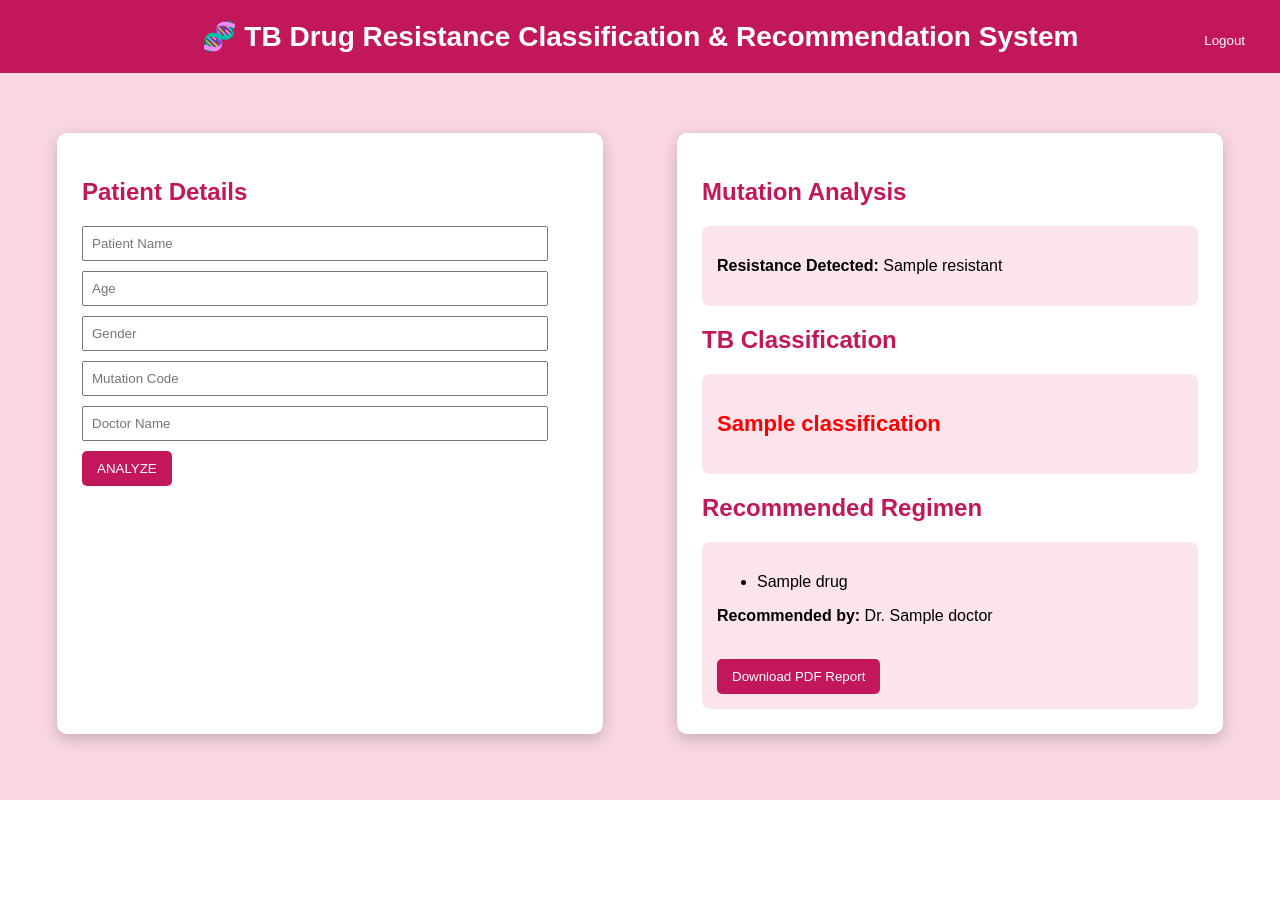
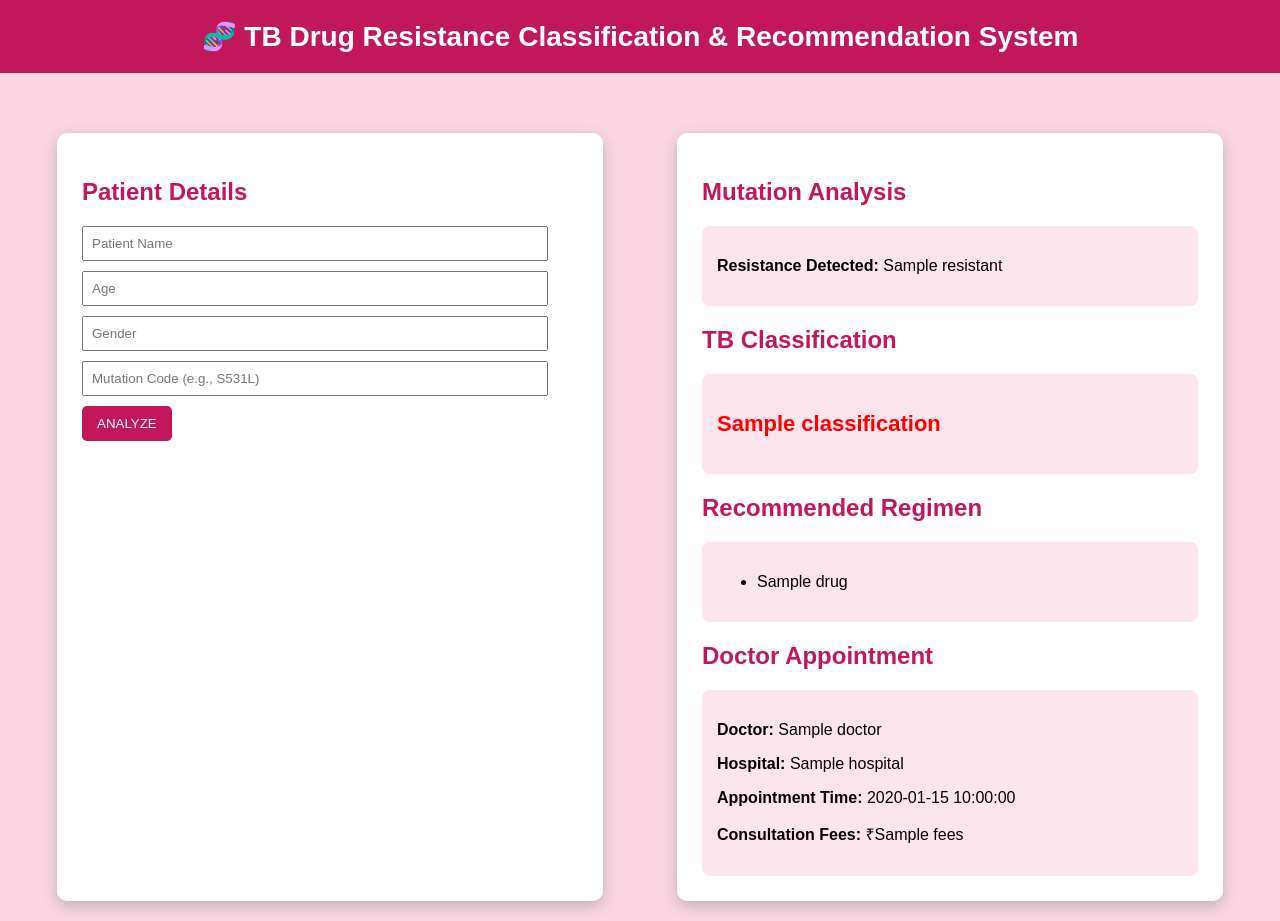
Before and after one commit to Poojitha157/TB-Web-App, a Flask app: template templates/index.html in a window 1280 px wide. Before the commit the page ends 800 px from the top, so only its background shows below. Run offline with Flask 3, Linux system fonts and the light colour scheme; the template is opened without the code that fills it: most values are stand-ins (such as "Sample title", 1, 10 or a date in 2020).

Commit message:
Added random doctor recommendation feature

```diff
--- a/app.py
+++ b/app.py
@@ -1,44 +1,23 @@
-from flask import Flask, render_template, request, redirect, url_for, session, send_from_directory
+from flask import Flask, render_template, request
 import sqlite3
-import os
-from reportlab.lib.pagesizes import letter
-from reportlab.pdfgen import canvas
+import random
 
 app = Flask(__name__)
-app.secret_key = "tb_secret_key"
 
-DATABASE = "tb_system.db"
+# ---------- DATABASE CONNECTION ----------
+def get_db_connection():
+    conn = sqlite3.connect("tb_system.db")
+    conn.row_factory = sqlite3.Row
+    return conn
 
 
-# ---------------- LOGIN ---------------- #
-
+# ---------- HOME PAGE ----------
 @app.route("/")
 def home():
-    if "user" in session:
-        return render_template("index.html")
-    return render_template("login.html")
+    return render_template("index.html")
 
 
-@app.route("/login", methods=["POST"])
-def login():
-    username = request.form["username"]
-    password = request.form["password"]
-
-    if username == "admin" and password == "1234":
-        session["user"] = username
-        return redirect(url_for("home"))
-    else:
-        return "Invalid Login"
-
-
-@app.route("/logout")
-def logout():
-    session.pop("user", None)
-    return redirect(url_for("home"))
-
-
-# ---------------- ANALYZE ---------------- #
-
+# ---------- ANALYZE ROUTE ----------
 @app.route("/analyze", methods=["POST"])
 def analyze():
 
@@ -46,74 +25,53 @@ def analyze():
     age = request.form["age"]
     gender = request.form["gender"]
     mutation = request.form["mutation"]
-    doctor = request.form["doctor"]
 
-    conn = sqlite3.connect(DATABASE)
+    conn = get_db_connection()
     cursor = conn.cursor()
 
-    cursor.execute("SELECT drug FROM mutations WHERE mutation_code=?", (mutation,))
+    cursor.execute("SELECT drug FROM mutation WHERE code = ?", (mutation,))
     result = cursor.fetchone()
+    conn.close()
 
     if result:
-        resistant = result[0]
-        classification = "Drug Resistant TB"
+        resistant = result["drug"]
 
-        recommended = [
-            "Levofloxacin",
-            "Bedaquiline",
-            "Linezolid"
-        ]
+        # Classification Logic
+        if resistant in ["Isoniazid", "Rifampicin"]:
+            classification = "MDR-TB"
+            recommended = ["Levofloxacin", "Bedaquiline", "Linezolid"]
+        elif resistant in ["Fluoroquinolones"]:
+            classification = "XDR-TB"
+            recommended = ["Bedaquiline", "Delamanid", "Linezolid"]
+        else:
+            classification = "Drug Resistant TB"
+            recommended = ["Specialist Evaluation Required"]
+
     else:
         resistant = "None"
         classification = "Drug Sensitive TB"
+        recommended = ["Isoniazid", "Rifampicin", "Ethambutol", "Pyrazinamide"]
 
-        recommended = [
-            "Isoniazid",
-            "Rifampicin",
-            "Ethambutol",
-            "Pyrazinamide"
-        ]
+    # -------- RANDOM DOCTOR ASSIGNMENT --------
+    doctors = [
+        {"name": "Dr. Priya Sharma", "hospital": "Apollo Hospital", "fees": 800},
+        {"name": "Dr. Arjun Reddy", "hospital": "Global Hospitals", "fees": 700},
+        {"name": "Dr. Meera Nair", "hospital": "Fortis Hospital", "fees": 900},
+        {"name": "Dr. Rahul Verma", "hospital": "AIIMS", "fees": 500},
+        {"name": "Dr. Kavya Iyer", "hospital": "Care Hospitals", "fees": 750}
+    ]
 
-    conn.close()
-
-    # -------- PDF GENERATION -------- #
-
-    pdf_file = f"{name}_TB_Report.pdf"
-    pdf_path = os.path.join("reports", pdf_file)
-
-    if not os.path.exists("reports"):
-        os.makedirs("reports")
-
-    c = canvas.Canvas(pdf_path, pagesize=letter)
-    c.drawString(100, 750, f"Patient Name: {name}")
-    c.drawString(100, 730, f"Age: {age}")
-    c.drawString(100, 710, f"Gender: {gender}")
-    c.drawString(100, 690, f"Mutation: {mutation}")
-    c.drawString(100, 670, f"Resistance: {resistant}")
-    c.drawString(100, 650, f"Classification: {classification}")
-    c.drawString(100, 630, f"Recommended by: Dr. {doctor}")
-    c.drawString(100, 610, "Recommended Drugs:")
-
-    y = 590
-    for drug in recommended:
-        c.drawString(120, y, drug)
-        y -= 20
-
-    c.save()
+    selected_doctor = random.choice(doctors)
+    appointment_time = "Tomorrow 10:30 AM"
 
     return render_template(
         "index.html",
         resistant=resistant,
         classification=classification,
         recommended=recommended,
-        doctor=doctor,
-        pdf_file=pdf_file
+        doctor=selected_doctor,
+        appointment_time=appointment_time
     )
-
-
-@app.route("/download/<filename>")
-def download(filename):
-    return send_from_directory("reports", filename, as_attachment=True)
 
 
 if __name__ == "__main__":
--- a/templates/index.html
+++ b/templates/index.html
@@ -16,12 +16,6 @@
             padding: 20px;
             font-size: 28px;
             font-weight: bold;
-        }
-
-        .logout {
-            position:absolute;
-            right:20px;
-            top:20px;
         }
 
         .container {
@@ -58,6 +52,10 @@
             cursor: pointer;
         }
 
+        button:hover {
+            background-color: #880e4f;
+        }
+
         .result-box {
             margin-top: 20px;
             padding: 15px;
@@ -77,13 +75,11 @@
 
 <div class="header">
     🧬 TB Drug Resistance Classification & Recommendation System
-    <div class="logout">
-        <a href="/logout"><button>Logout</button></a>
-    </div>
 </div>
 
 <div class="container">
 
+    <!-- LEFT SIDE -->
     <div class="card">
         <h2>Patient Details</h2>
 
@@ -91,17 +87,17 @@
             <input type="text" name="name" placeholder="Patient Name" required><br>
             <input type="number" name="age" placeholder="Age" required><br>
             <input type="text" name="gender" placeholder="Gender" required><br>
-            <input type="text" name="mutation" placeholder="Mutation Code" required><br>
-            <input type="text" name="doctor" placeholder="Doctor Name" required><br>
+            <input type="text" name="mutation" placeholder="Mutation Code (e.g., S531L)" required><br>
 
             <button type="submit">ANALYZE</button>
         </form>
     </div>
 
+    <!-- RIGHT SIDE -->
     <div class="card">
+        <h2>Mutation Analysis</h2>
+
         {% if resistant %}
-
-        <h2>Mutation Analysis</h2>
         <div class="result-box">
             <p><strong>Resistance Detected:</strong> {{ resistant }}</p>
         </div>
@@ -118,13 +114,14 @@
                     <li>{{ drug }}</li>
                 {% endfor %}
             </ul>
+        </div>
 
-            <p><strong>Recommended by:</strong> Dr. {{ doctor }}</p>
-
-            <br>
-            <a href="/download/{{ pdf_file }}">
-                <button>Download PDF Report</button>
-            </a>
+        <h2>Doctor Appointment</h2>
+        <div class="result-box">
+            <p><strong>Doctor:</strong> {{ doctor.name }}</p>
+            <p><strong>Hospital:</strong> {{ doctor.hospital }}</p>
+            <p><strong>Appointment Time:</strong> {{ appointment_time }}</p>
+            <p><strong>Consultation Fees:</strong> ₹{{ doctor.fees }}</p>
         </div>
 
         {% endif %}
```
